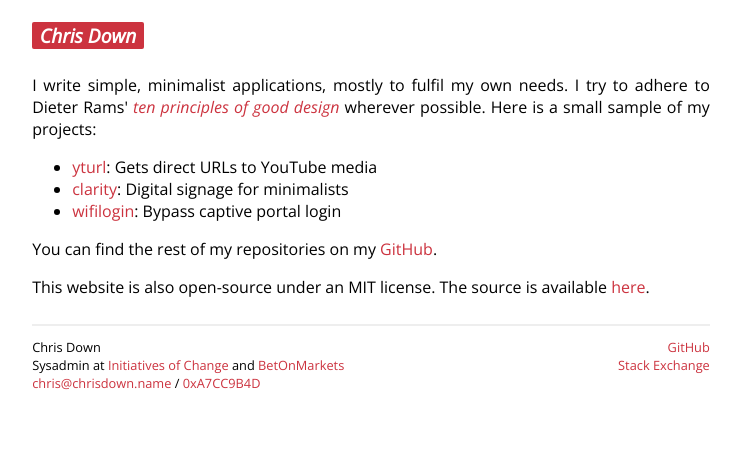
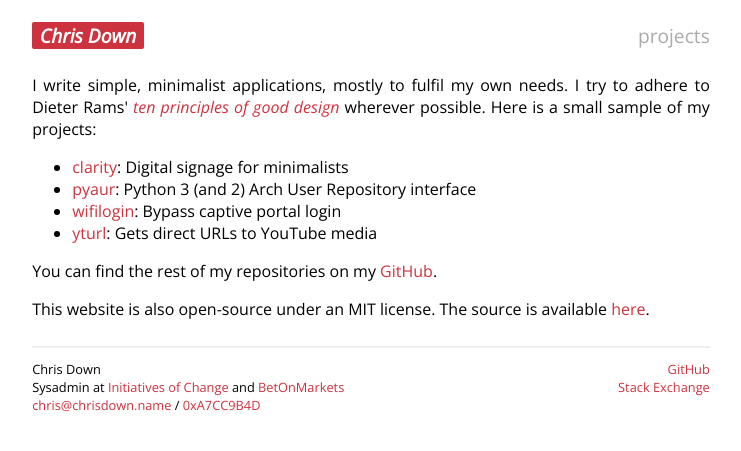
Before and after one commit to cdown/chrisdown.name, a Jekyll site: the page built from index.html, in a window 1280 px wide. Shown: the top 451 px of the page, without its empty margins (269-1010 px from the left). Built offline with Jekyll 4.4.1, drawn with Linux system fonts in a browser that asks for light colours.

Commit message:
Add table info for projects

```diff
--- a/_config.yml
+++ b/_config.yml
@@ -22,7 +22,9 @@ personal:
         account: chris
 
 header:
-    links: []
+    links:
+        - name: projects
+          url: /projects
 
 footer:
     links:
@@ -32,12 +34,15 @@ footer:
           url: *stackexchange-url
 
 projects:
+    - name: clarity
+      path: "/illcode/clarity"
+      description: Digital signage for minimalists
+    - name: pyaur
+      path: "/cdown/pyaur"
+      description: Python 3 (and 2) Arch User Repository interface
+    - name: wifilogin
+      path: "/cdown/wifilogin"
+      description: Bypass captive portal login
     - name: yturl
-      url: "http://github.com/cdown/yturl/"
+      path: "/cdown/yturl"
       description: Gets direct URLs to YouTube media
-    - name: clarity
-      url: "http://github.com/illcode/clarity/"
-      description: Digital signage for minimalists
-    - name: wifilogin
-      url: "http://github.com/cdown/wifilogin/"
-      description: Bypass captive portal login
--- a/css/style.css
+++ b/css/style.css
@@ -155,3 +155,41 @@ h1, h2 {
 h2 {
     border-bottom: 1px solid #eee;
 }
+
+table {
+    width: 100%;
+    border-collapse: collapse;
+}
+
+th {
+    font-weight: inherit;
+}
+
+th, td {
+    padding: 0.3em;
+}
+
+thead th {
+    background-color: #f8f8f8;
+}
+
+tbody th {
+    text-align: left;
+}
+
+tr:nth-child(even) {
+    background-color:#f8f8f8;
+}
+
+td.travis {
+    text-align: center;
+}
+
+td.travis a img {
+    vertical-align: middle;
+    margin-top: -5px;
+}
+
+td.travis a:hover {
+    background-color: transparent;
+}
```
